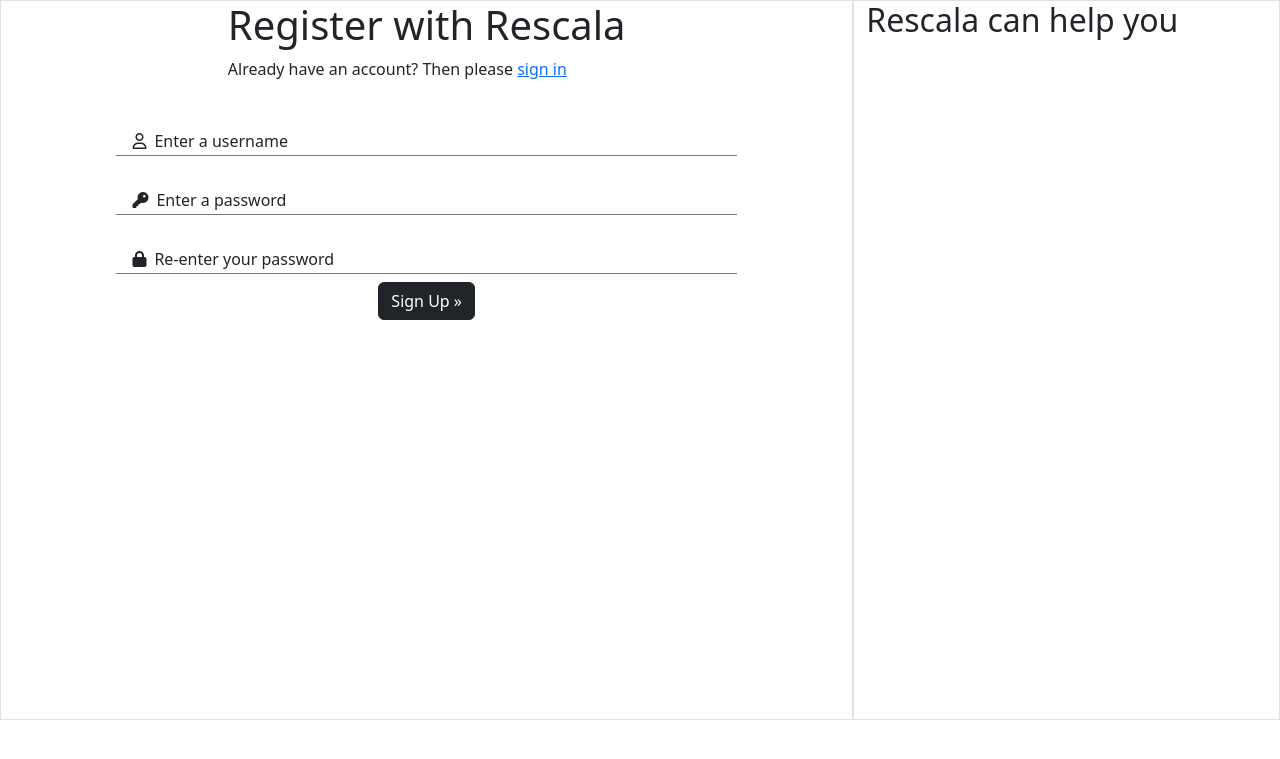
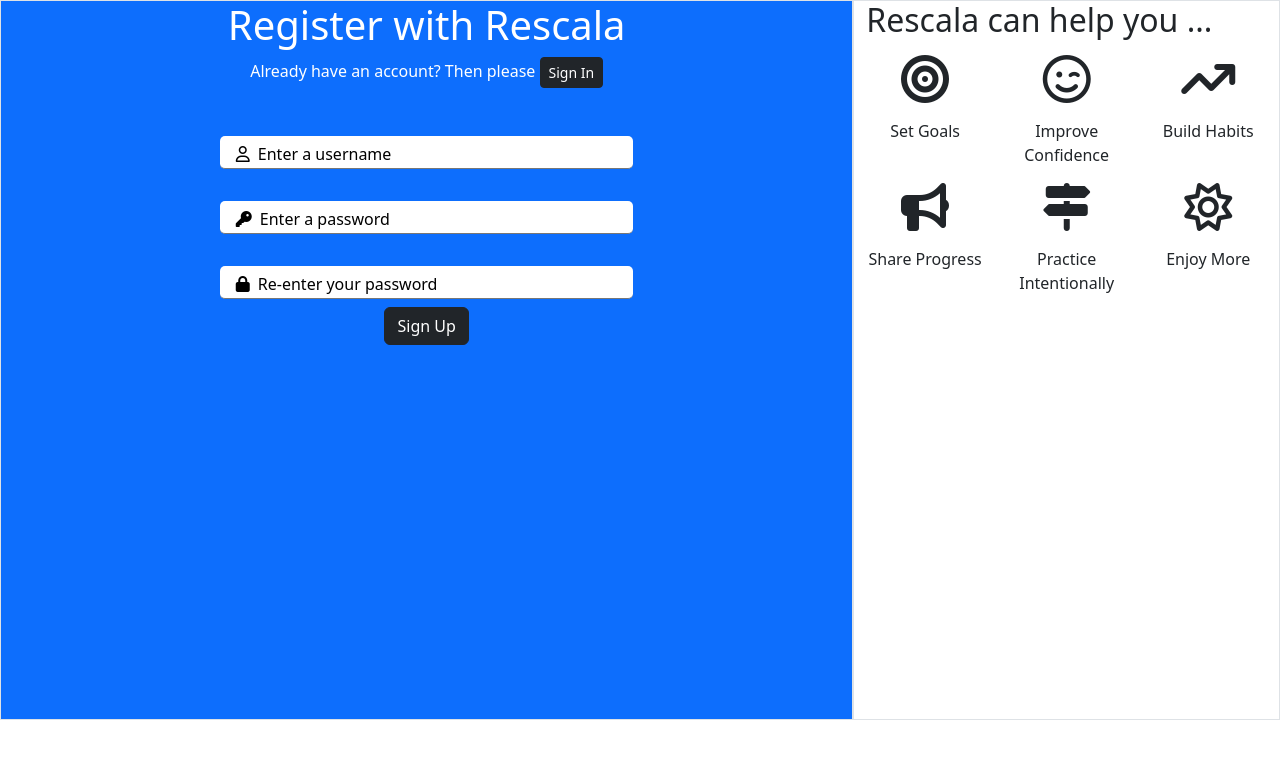
Before and after one commit to denham-ed/rescala-app, a Django app: page /accounts/signup/ in a window 1280 px wide. Shown: the top 759 px of the page. Run offline with Django 4.2, Linux system fonts and the light colour scheme; some libraries are stand-ins or nearby versions.

Commit message:
Add bootstrap grid to signup form

```diff
--- a/authentication/forms.py
+++ b/authentication/forms.py
@@ -14,14 +14,14 @@ class CustomSignUpForm(SignupForm):
         self.fields["username"].widget = forms.TextInput(
             attrs={'placeholder': '',
                    'label': '',
-                   'class': 'input-field',
+                   'class': 'input-field py-1',
                    'required': True})
         self.fields["password1"].widget = forms.PasswordInput(
             attrs={'placeholder': '',
                    'label': '',
-                   'class': 'input-field'})
+                   'class': 'input-field py-1'})
 
         self.fields["password2"].widget = forms.PasswordInput(
             attrs={'placeholder': '',
                    'label': '',
-                   'class': 'input-field'})
+                   'class': 'input-field py-1'})
--- a/static/css/style.css
+++ b/static/css/style.css
@@ -1,4 +1,10 @@
 
+/* ------------------------------- Base HTML Elements */
+
+a {
+	color: red;
+	text-decoration: none;
+}
 /* ------------------------------- Text */
 .subtitle{
     font-size: 120%;
@@ -20,6 +26,12 @@
     min-height: 40%;
 }
 
+/* ------------------------------- Icons */
+.sign-up-icon{
+	font-size: 300%;
+	padding-bottom: 1rem;
+}
+
 
 /* ------------------------------ All Auth Templates */
 .input-sign-up > input{
@@ -29,10 +41,14 @@
     width: 75%;
 }
 
+.input-field {
+	border-radius: 5px;
+}
 
 /* https://stackoverflow.com/questions/35942247/how-to-move-placeholder-to-top-on-focus-and-while-typing */
 .user-input-wrp {
 	position: relative;
+	color: black;
 	/* width: 50%; */
 }
 .user-input-wrp .input-field{
@@ -55,6 +71,7 @@
 }
 .user-input-wrp input:focus ~ .floating-label,
 .user-input-wrp input:not(:focus):valid ~ .floating-label{
+	color: #fff;
 	top: 0px;
 	left: 10px;
 	font-size: 13px;
--- a/templates/account/login.html
+++ b/templates/account/login.html
@@ -26,7 +26,7 @@
             {% if redirect_field_value %}
             <input type="hidden" name="{{ redirect_field_name }}" value="{{ redirect_field_value }}" />
             {% endif %}
-            <div class=" d-flex justify-content-center w-75 input-sign-up my-2">
+            <div class="d-flex justify-content-center w-75 input-sign-up my-2">
               <button class="btn btn-dark" type="submit">{% trans "Sign In" %}</button>
             </div>
           </form>
--- a/templates/account/signup.html
+++ b/templates/account/signup.html
@@ -7,20 +7,28 @@
 {% block content %}
 <div class="container-fluid">
     <div class="row full-page">
-        <div class="d-flex flex-column align-items-center col-md-8 border">
-            <div>
+        <div class="col-md-8 border bg-primary text-white">
+            <div class="row">
+                <div class="d-flex col justify-content-center">
                     <h1>Register with Rescala</h1>
+                </div>
+            </div>
+            <div class="row">
+                <div class="d-flex col justify-content-center">
                     <p>Already have an account? Then please
-                    <a class="link" href="{{ login_url }}">sign in</a>
+                        <a href="{{ login_url }}"><button class='btn btn-dark btn-sm'>Sign In</button></a>
                     </p>
                 </div>
-            <form class="signup w-75" id="signup_form" method="post" action="{% url 'account_signup' %}">
+            </div>
+            <div class="row">
+                <div class="d-flex col justify-content-center">
+                    <form class="signup w-50" id="signup_form" method="post" action="{% url 'account_signup' %}">
                         {% csrf_token %}
                         <div class="user-input-wrp my-2 input-icons">
                             <br />
 
                             {{form.username}}
-                    <span class='floating-label'>            <i class="fa-regular fa-user"></i>Enter a username</span>
+                            <span class='floating-label'> <i class="fa-regular fa-user"></i>Enter a username</span>
                         </div>
                         <div class="user-input-wrp my-2 input-icons">
                             <br />
@@ -37,18 +45,63 @@
                         <input type="hidden" name="{{ redirect_field_name }}" value="{{ redirect_field_value }}" />
                         {% endif %}
                         <div class='d-flex justify-content-center'>
-                    <button class="btn btn-dark " type="submit">{% trans "Sign Up" %} &raquo;</button>
+                            <button class="btn btn-dark " type="submit">Sign Up</button>
+                        </div>
+                    </form>
+                </div>
+            </div>
+
 
 
         </div>
+        <div class="d-flex flex-column col-md-4 border">
+            <div>
+                <h2>Rescala can help you ...</h2>
+            </div>
+            <div class="row my-2">
+                <div class="col-md-4">
+                    <div class="d-flex flex-column align-items-center">
+                        <i class="fa-solid fa-bullseye sign-up-icon"></i>
+                        <span class='text-center'>Set Goals</span>
+                    </div>
+                </div>
+                <div class="col-md-4">
+                    <div class="d-flex flex-column align-items-center">
+                        <i class="fa-regular fa-face-smile-wink sign-up-icon"></i>
+                        <span class='text-center'>Improve Confidence</span>
+                    </div>
+                </div>
+                <div class="col-md-4">
+                    <div class="d-flex flex-column align-items-center">
+                        <i class="fa-solid fa-arrow-trend-up sign-up-icon"></i>
+                        <span class='text-center'>Build Habits</span>
+                    </div>
+                </div>
+            </div>
+            <div class="row my-2">
+                <div class="col-md-4">
+                    <div class="d-flex flex-column align-items-center">
+                        <i class="fa-solid fa-bullhorn sign-up-icon"></i>
+                        <span class='text-center'>Share Progress</span>
+                    </div>
+                </div>
+                <div class="col-md-4">
+                    <div class="d-flex flex-column align-items-center">
+                        <i class="fa-solid fa-signs-post sign-up-icon"></i>
+                        <span class='text-center'>Practice Intentionally</span>
+                    </div>
+                </div>
+                <div class="col-md-4">
+                    <div class="d-flex flex-column align-items-center">
+                        <i class="fa-regular fa-sun sign-up-icon"></i>
+                        <span class='text-center'>Enjoy More</span>
+                    </div>
+                </div>
+            </div>
 
 
-            </form>
 
-        </div>
-        <div class="col-md-4 border">
 
-            <h2>Rescala can help you</h2>
         </div>
 
     </div>
```
Also changed, not shown: db.sqlite3. Lines whose indentation alone changed are shown as unchanged.
